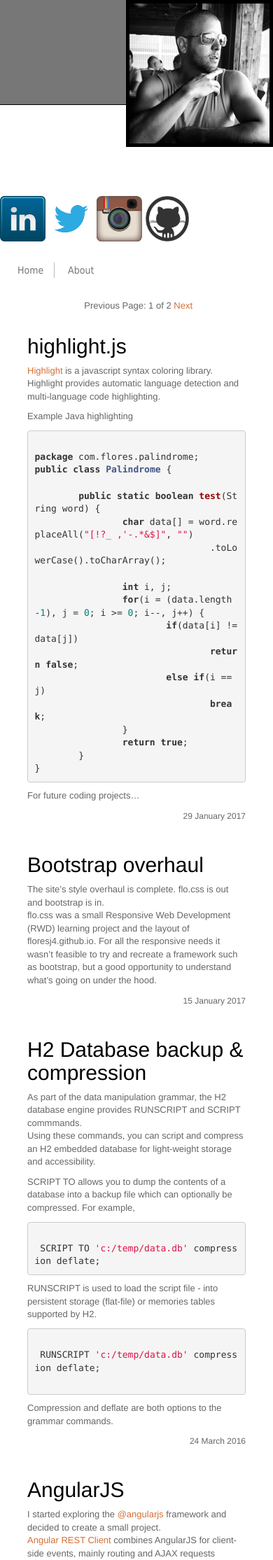
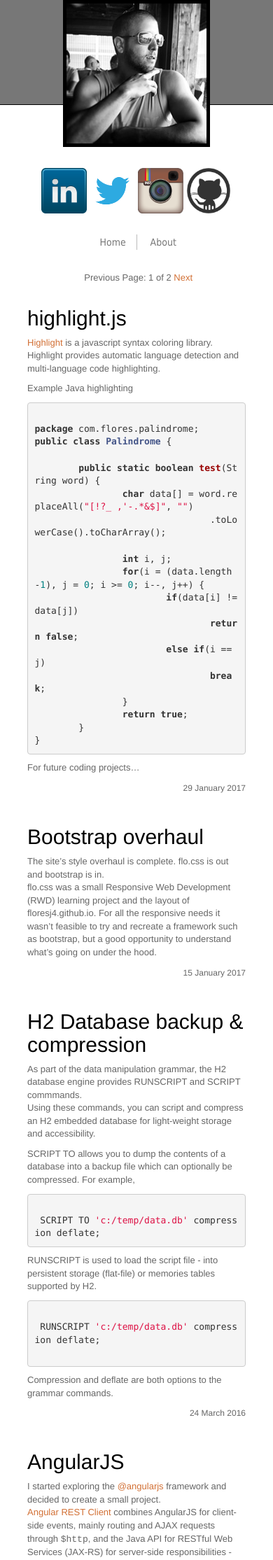
Before and after one commit to Floresj4/floresj4.github.io, a Jekyll site: the page built from index.html, in a window 390 px wide. Shown: the top 2229 px of the page at 70% size. Built offline with Jekyll 4.4.1, drawn with Linux system fonts in a browser that asks for light colours; nearby versions of some CDN libraries; the list of posts is cut into pages by our own code.

Commit message:
added @media query for image and navigation positioning in header

```diff
--- a/style/site.css
+++ b/style/site.css
@@ -39,6 +39,18 @@ ul.social-links {
 	margin:70px auto 15px auto;
 	float:left;
 }
+
+
+@media (max-width: 768px) {
+	ul.social-links,
+	.my-image {
+		float:none;
+	}
+	ul.social-links { margin-top:30px; }
+	ul.site-nav { margin:0 auto; }
+}
+
+
 ul.social-links li {
 	display:inline-block;
 	width:65px;
@@ -67,6 +79,7 @@ ul.site-nav {
 	padding-top:10px;
 	font-size: 14px;
 	margin-bottom: 0;
+	width:155px;
 }
 ul.site-nav li {
 	display:inline-block;
```
